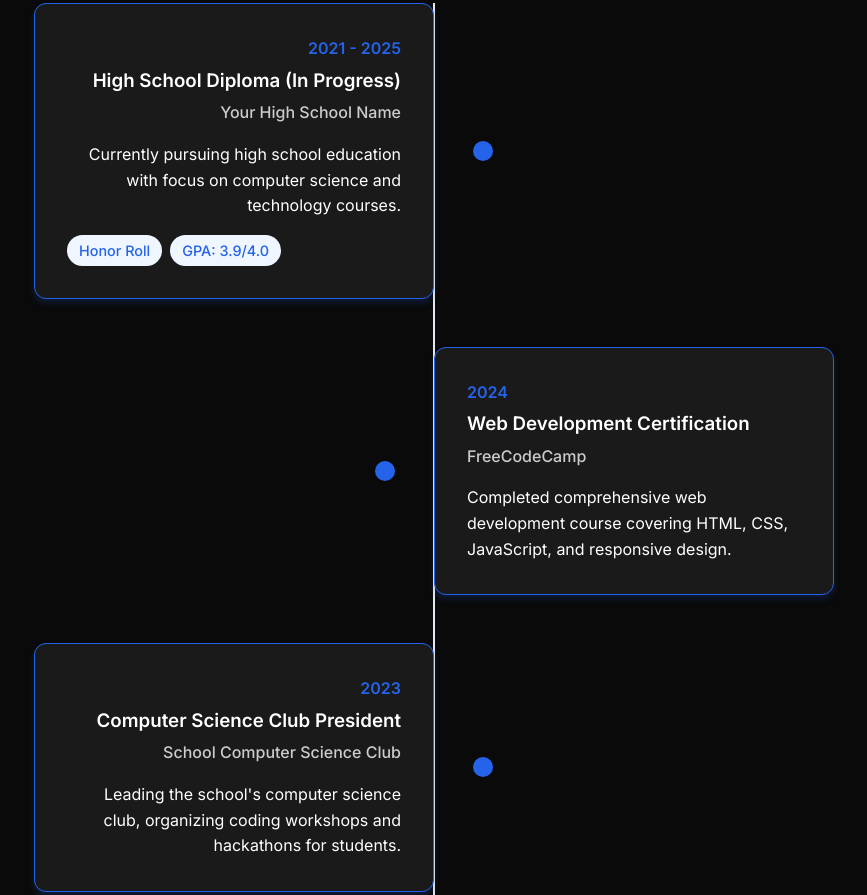
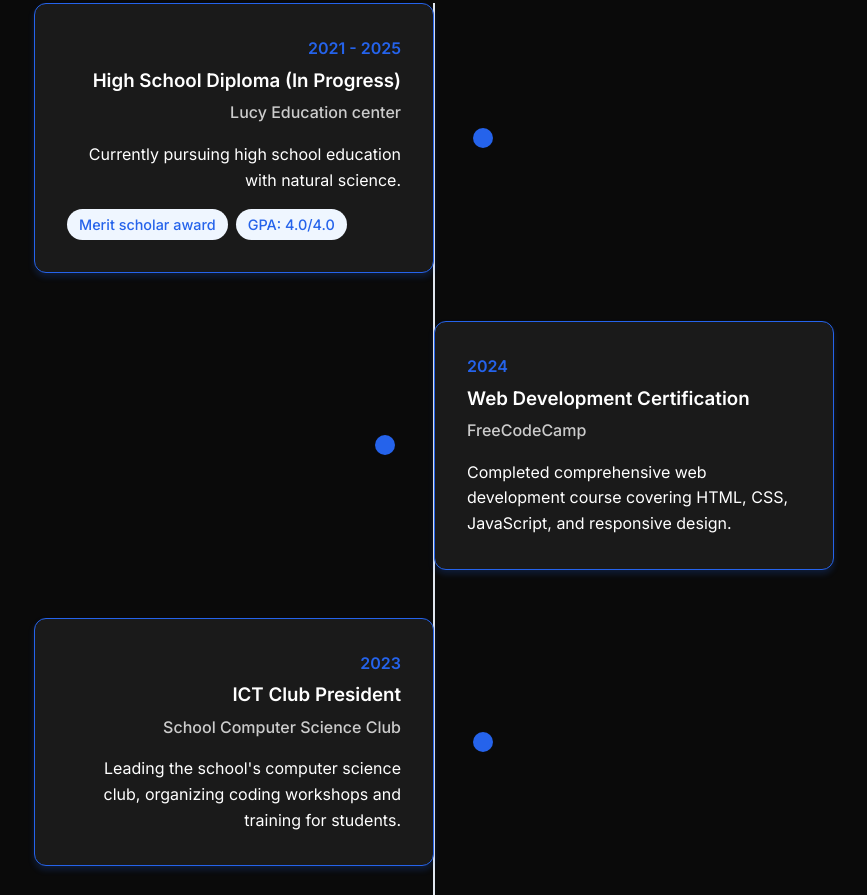
Before and after one commit to Bereket12-G/Michael, a website: page index.html in a window 1280 px wide. Shown: the part 3669-4564 px from the top of the page, without its empty margins (206-1073 px from the left). Drawn offline with Linux system fonts and the light colour scheme.

Commit message:
Update index.html

```diff
--- a/index.html
+++ b/index.html
@@ -303,11 +303,11 @@
                     <div class="timeline-content">
                         <div class="timeline-date">2021 - 2025</div>
                         <h3>High School Diploma (In Progress)</h3>
-                        <p class="institution">Your High School Name</p>
-                        <p>Currently pursuing high school education with focus on computer science and technology courses.</p>
+                        <p class="institution">Lucy Education center </p>
+                        <p>Currently pursuing high school education with natural science.</p>
                         <div class="achievements">
-                            <span class="achievement">Honor Roll</span>
-                            <span class="achievement">GPA: 3.9/4.0</span>
+                            <span class="achievement">Merit scholar award</span>
+                            <span class="achievement">GPA: 4.0/4.0</span>
                         </div>
                     </div>
                 </div>
@@ -322,9 +322,9 @@
                 <div class="timeline-item">
                     <div class="timeline-content">
                         <div class="timeline-date">2023</div>
-                        <h3>Computer Science Club President</h3>
+                        <h3>ICT Club President</h3>
                         <p class="institution">School Computer Science Club</p>
-                        <p>Leading the school's computer science club, organizing coding workshops and hackathons for students.</p>
+                        <p>Leading the school's computer science club, organizing coding workshops and training for students.</p>
                     </div>
                 </div>
                 <div class="timeline-item">
```
